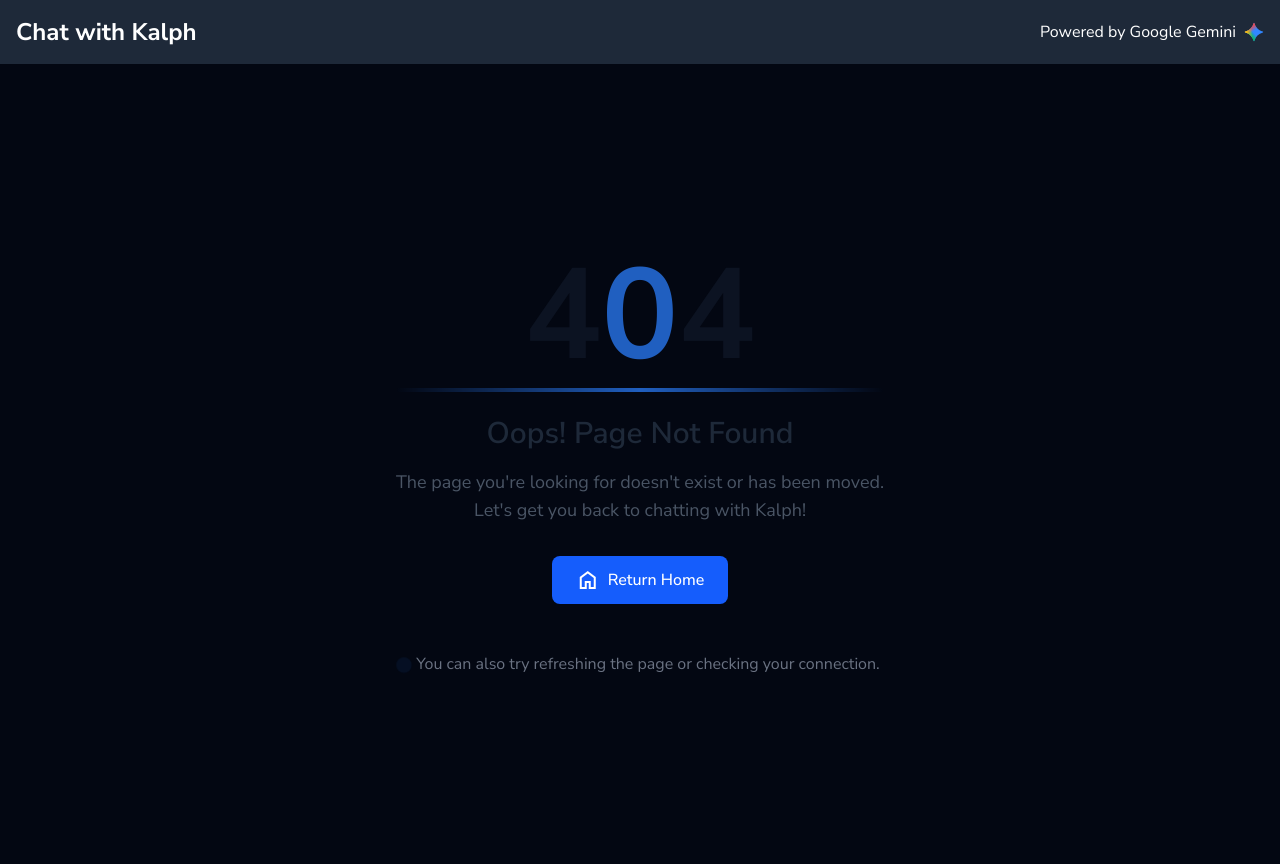
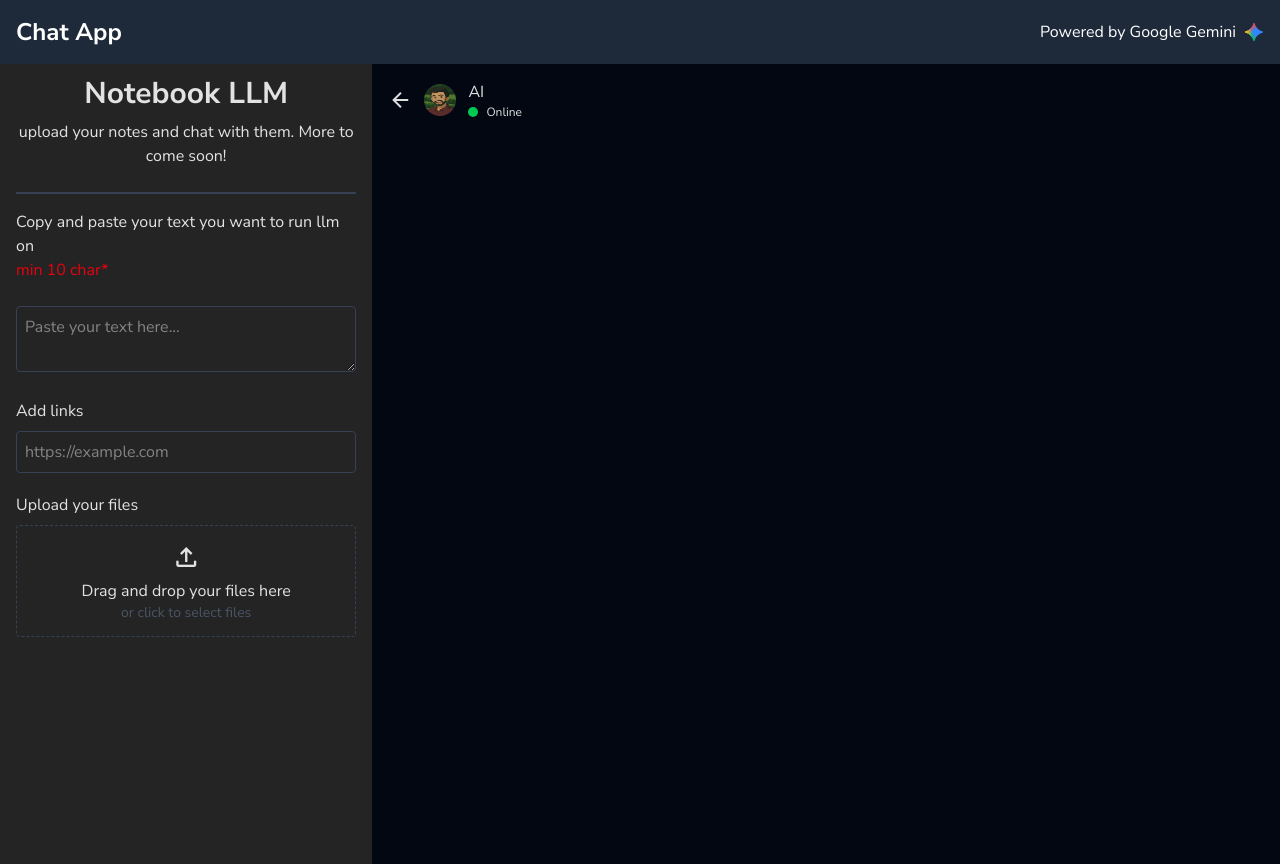
Before and after one commit to Kalphupadhyay/Kalph-Ai-chat-front, a React (Vite) app: page /notebook in a window 1280 px wide. Built offline with nearby package versions, Linux system fonts and the light colour scheme.

Commit message:
feat: add Notebook LLM page and integrate side menu; update Header title

```diff
--- a/src/App.tsx
+++ b/src/App.tsx
@@ -4,6 +4,7 @@ import Chat from "./pages/Chat";
 import { Header } from "./components/Header";
 import { HomePage } from "./pages/HomePage";
 import NotFound from "./components/not-found";
+import NotebookPage from "./pages/notebook";
 
 function App() {
   return (
@@ -14,6 +15,7 @@ function App() {
         <Routes>
           <Route path="/" element={<HomePage />} />
           <Route path="/chat/:persona" element={<Chat />} />
+          <Route path="/notebook" element={<NotebookPage />} />
           <Route path="*" element={<NotFound />} />
         </Routes>
       </BrowserRouter>
--- a/src/components/Header.tsx
+++ b/src/components/Header.tsx
@@ -7,7 +7,7 @@ export const Header = () => {
       onClick={() => navigate("/")}
       className="bg-gray-800 text-white p-4 flex justify-between items-center cursor-pointer"
     >
-      <h1 className="text-2xl font-bold">Chat with Kalph</h1>
+      <h1 className="text-2xl font-bold">Chat App</h1>
       <div className="flex items-center gap-2">
         <p>Powered by Google Gemini </p>
         <img src="/gemini-color.svg" height={20} width={20} alt="" />
--- /dev/null
+++ b/src/components/notebook-sideMenu.tsx
@@ -0,0 +1,54 @@
+export const NoteBookSideMenu = () => {
+  return (
+    <div className="w-[40%] px-4">
+      <div className="">
+        <h1 className="text-3xl font-bold mb-2 bold text-center mt-3">
+          Notebook LLM
+        </h1>
+        <p className="text-center mb-6">
+          upload your notes and chat with them. More to come soon!
+        </p>
+        <div className="border border-gray-700"></div>
+
+        <div className="pt-4">
+          <p>Copy and paste your text you want to run llm on</p>
+          <p className="text-red-600">min 10 char*</p>
+          <textarea
+            className="w-full  p-2 border border-gray-700 rounded mt-6 min-h-14 max-h-40"
+            placeholder="Paste your text here..."
+          ></textarea>
+        </div>
+        <div className="pt-5">
+          <p>Add links</p>
+          <input
+            type="text"
+            className="w-full p-2 border border-gray-700 rounded mt-2"
+            placeholder="https://example.com"
+          />
+        </div>
+        <div className="">
+          <p className="mt-5 mb-2">Upload your files</p>
+          <div className="h-28 border border-dashed border-gray-700  w-full grid place-items-center rounded">
+            <div className="">
+              <div className="text-center">
+                <p className="material-symbols-outlined block text-center !text-3xl ">
+                  upload
+                </p>
+              </div>
+              <p className="text-center">Drag and drop your files here</p>
+              <p className="text-center text-sm text-gray-600">
+                or click to select files
+              </p>
+            </div>
+          </div>
+
+          <input
+            type="file"
+            className="w-full p-2 border border-gray-700 rounded mt-2 hidden"
+            multiple
+          />
+        </div>
+      </div>
+    </div>
+  );
+};
--- a/src/pages/HomePage.tsx
+++ b/src/pages/HomePage.tsx
@@ -1,4 +1,4 @@
-import { useNavigate } from "react-router";
+import { Link, useNavigate } from "react-router";
 import { PersonaContainer } from "../components/PersonaContainer";
 import { Footer } from "../components/footer";
 
@@ -33,6 +33,14 @@ export const HomePage: React.FC = () => {
             description="This is Outside work kalph who loves to chill and relax, he is always up for a good time and enjoys life to the fullest."
           />
         </div>
+        <div className="text-center mt-8">
+          <p className="text-gray-500 mb-2">
+            Or try the Notebook LLM for a different experience!
+          </p>
+          <Link to="/notebook" className="text-blue-500 hover:underline">
+            Go to Notebook LLM
+          </Link>
+        </div>
       </div>
       <Footer />
     </div>
--- /dev/null
+++ b/src/pages/notebook.tsx
@@ -0,0 +1,15 @@
+import { ChatHeader } from "../components/Chat-Header";
+import { NoteBookSideMenu } from "../components/notebook-sideMenu";
+
+export const NotebookPage = () => {
+  return (
+    <div className="flex h-screen">
+      <NoteBookSideMenu />
+      <div className="chat-window w-full bg-gray-950">
+        <ChatHeader image="/public/assets/kalph-chill.png" persona="AI" />
+      </div>
+    </div>
+  );
+};
+
+export default NotebookPage;
```
